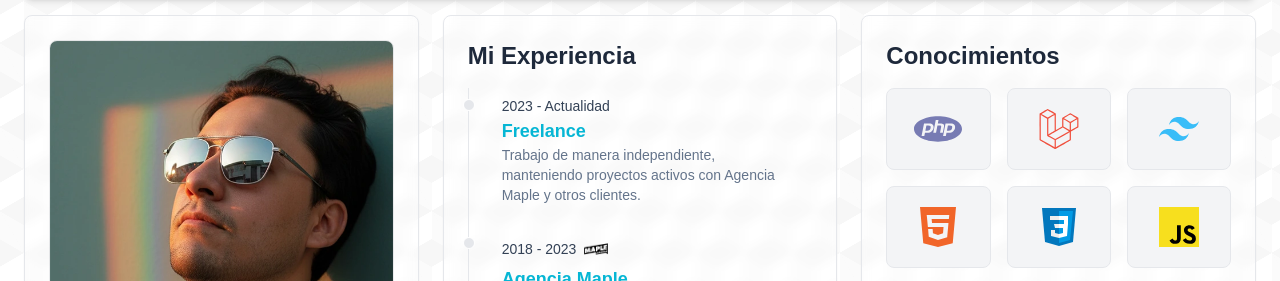
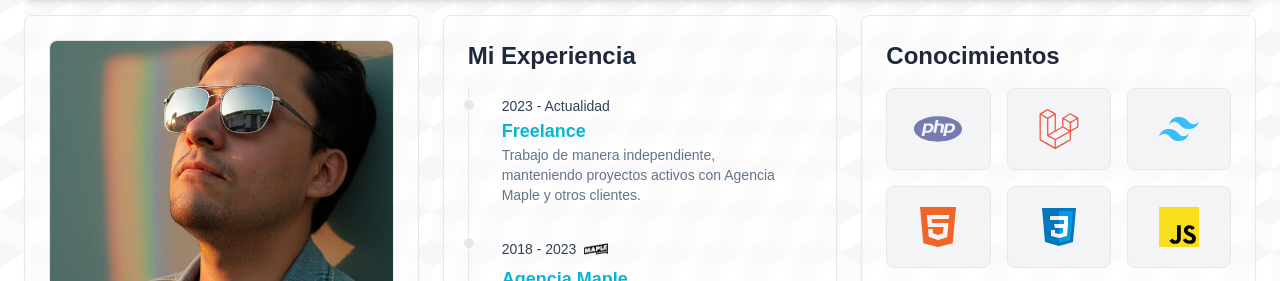
Before and after one commit to maximengo/mengoweb, an Astro site: page / in a window 1280 px wide. Shown: the part 83-364 px from the top of the page. Built offline with nearby package versions, Linux system fonts and the light colour scheme; Astro itself is replaced by a stand-in of ours.

Commit message:
otra mejora a la imagen de mengo?

```diff
--- a/src/components/Yo.astro
+++ b/src/components/Yo.astro
@@ -2,10 +2,10 @@
 import Social from "../components/SocialButton.astro";
 ---
 
-<div id="sobre-mi" class="w-full h-72 overflow-hidden rounded-lg border border-slate-700/10">
+<div id="sobre-mi" class="w-full h-80 overflow-hidden rounded-lg border border-slate-700/10">
     <img
         src="/mengoweb/images/yo.webp"
-        class="h-full w-full object-cover object-top"
+        class="h-full w-full object-cover object-center"
         alt="Foto de Maxi Mengoni"
     />
 </div>
```
